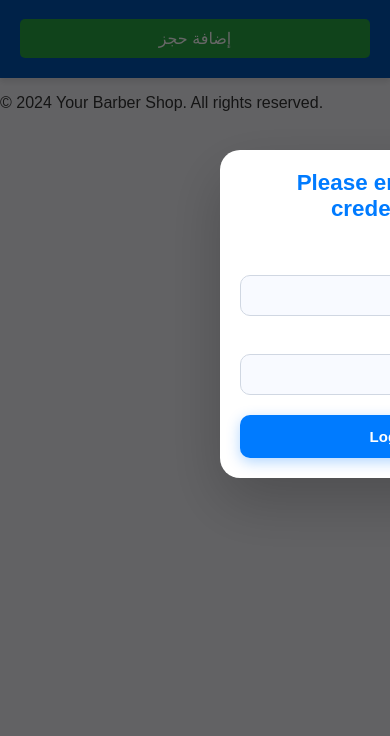
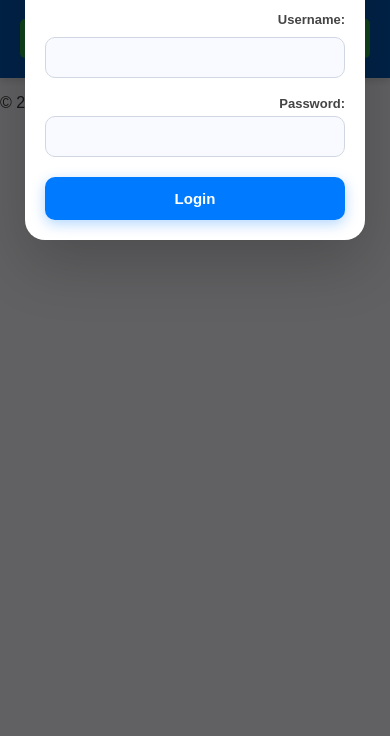
Before and after one commit to KareemS13/Website, a website with bundled scripts: page admin/admin.html in a window 390 px wide. Shown: the part 108-844 px from the top of the page. Built offline with nearby package versions, Linux system fonts and the light colour scheme.

Commit message:
Fix admin modal backdrop not covering full viewport on mobile
Remove body fadeIn animation (created stacking context interfering with
fixed positioning), switch modal to explicit top/left/width/height with
isolation, remove incorrect transform/left overrides on modal-content in
media queries, and fix duplicate DOCTYPE.

Co-Authored-By: Claude Sonnet 4.6 <noreply@anthropic.com>

```diff
--- a/admin/admin.css
+++ b/admin/admin.css
@@ -1,9 +1,4 @@
 /* General Styles */
-body {
-    overflow-x: hidden;
-    max-width: 100%;
-}
-
 body {
     padding-top: 0;
     margin: 0;
@@ -11,7 +6,6 @@ body {
     background-color: #f4f4f9;
     color: #333;
     transition: background-color 0.3s ease;
-    animation: fadeIn 1s ease-in-out forwards;
 }
 
 /* Header Styles */
@@ -49,17 +43,20 @@ h1 {
 .modal {
     display: none;
     position: fixed;
-    inset: 0;
+    top: 0;
+    left: 0;
+    width: 100%;
+    height: 100%;
     z-index: 99999;
     background: rgba(0, 0, 0, 0.6);
     justify-content: center;
-    align-items: center;
+    align-items: flex-start;
     overflow-y: auto;
+    isolation: isolate;
 }
 
 .modal.active {
     display: flex;
-    animation: backdropFadeIn 0.3s ease forwards;
 }
 
 @keyframes backdropFadeIn {
@@ -90,6 +87,8 @@ h1 {
     overflow-y: auto;
     box-shadow: 0 24px 60px rgba(0, 0, 0, 0.2);
     position: relative;
+    margin: auto;
+    flex-shrink: 0;
     animation: modalPopIn 0.5s cubic-bezier(0.34, 1.56, 0.64, 1) forwards;
 }
 
@@ -607,8 +606,6 @@ th, td {
         width: 90%;
         margin: 5% auto;
         padding: 20px;
-        left: 50%; /* Ensure it's centered */
-        transform: translateX(-50%); /* Ensure it's centered */
     }
 }
 
@@ -618,8 +615,6 @@ th, td {
         width: 95%;
         margin: 5% auto;
         padding: 15px;
-        left: 50%; /* Ensure it's centered */
-        transform: translateX(-50%); /* Ensure it's centered */
     }
 }
 
--- a/admin/admin.html
+++ b/admin/admin.html
@@ -1,5 +1,3 @@
-
-<!DOCTYPE html>
 <!DOCTYPE html>
 <html lang="en">
 <head>
```
